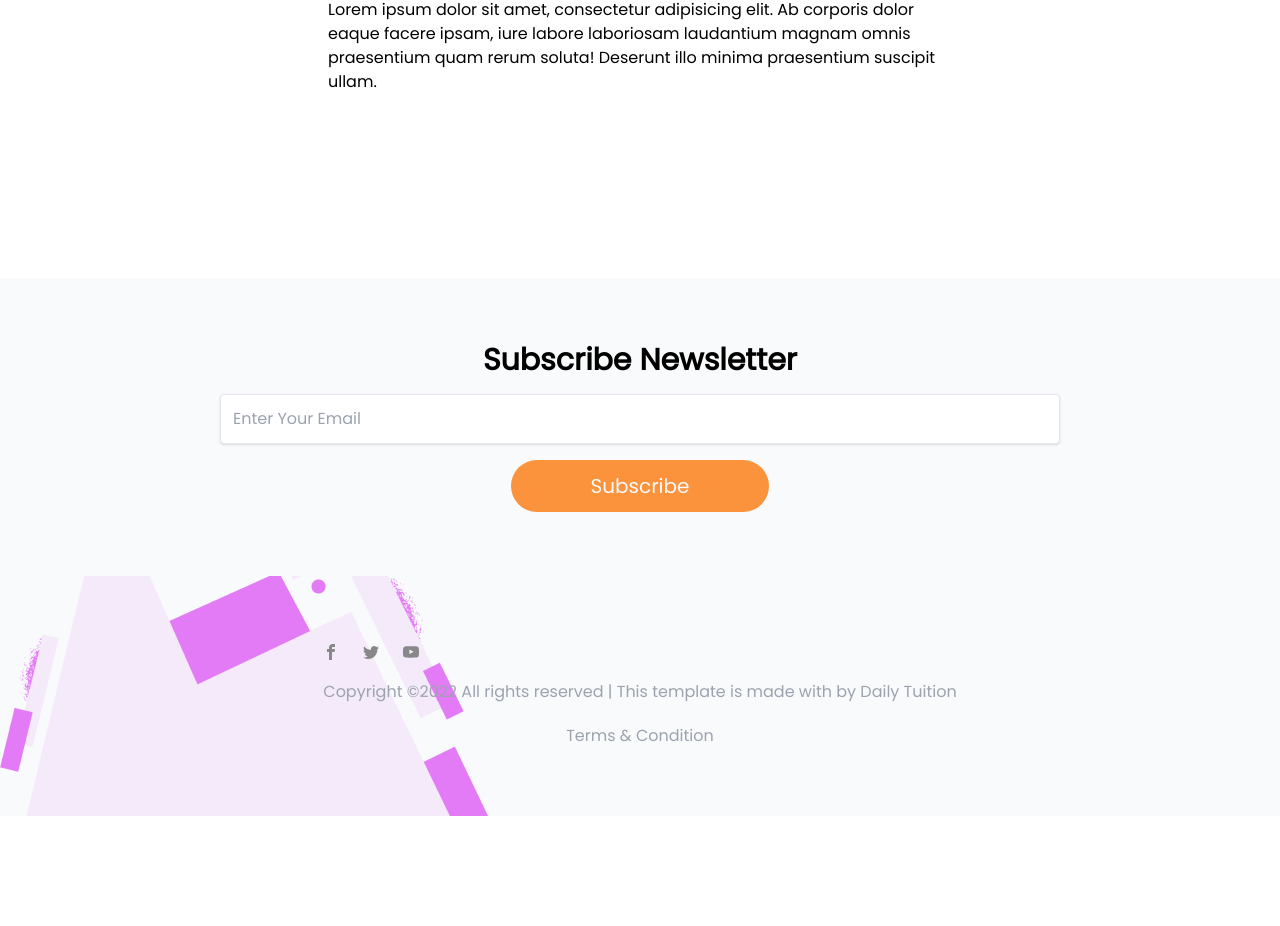
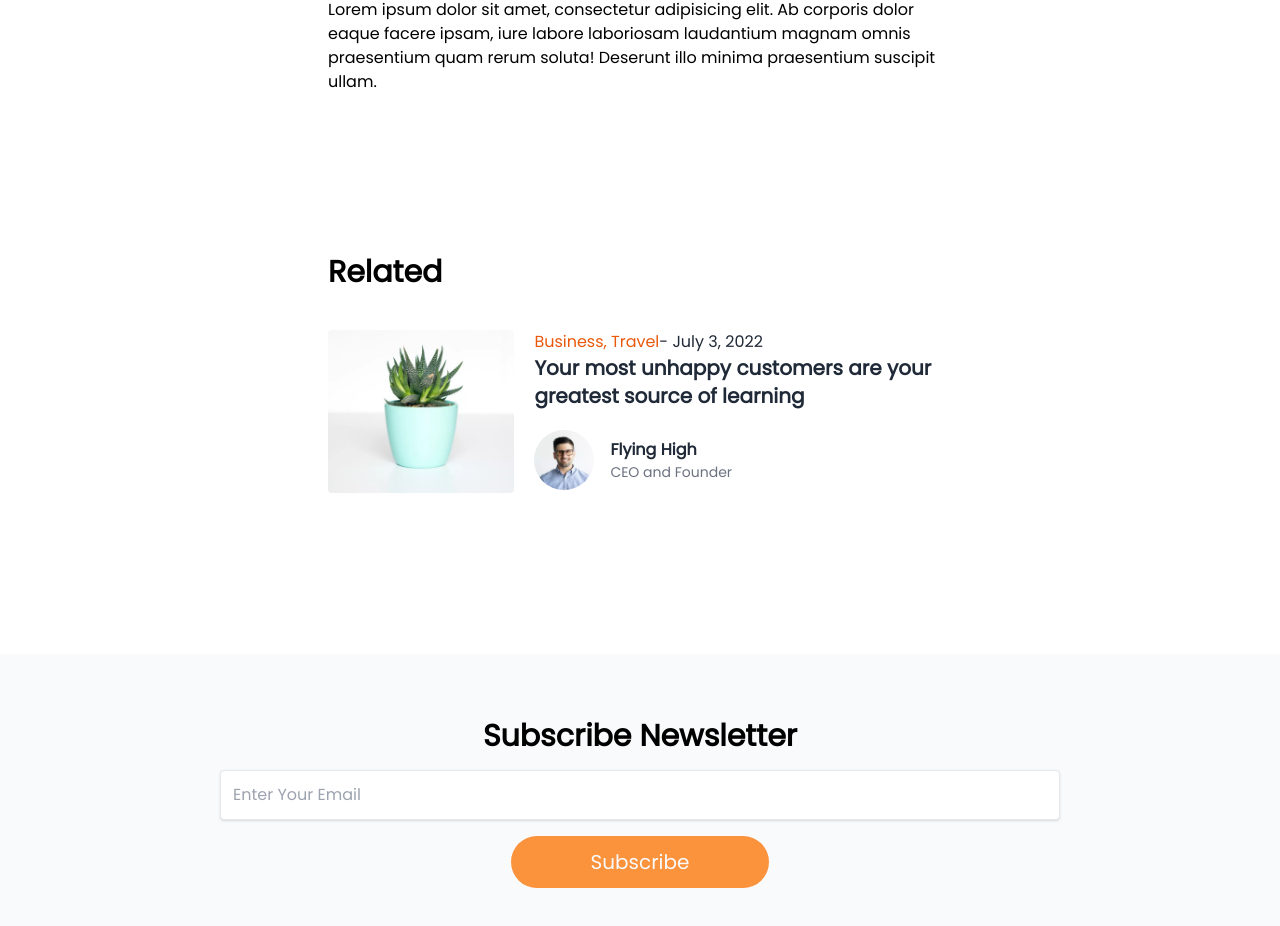
Before and after one commit to sushmoyr/next_blog, a Next.js app: page /posts/page in a window 1280 px wide. Shown: the part 1454-2380 px from the top of the page. Before the commit the page ends 2270 px from the top, so only its background shows below. Built offline with nearby package versions, Linux system fonts and the light colour scheme.

Commit message:
related component

```diff
--- /dev/null
+++ b/components/_child/related.js
@@ -0,0 +1,39 @@
+import React from 'react';
+import Link from "next/link";
+import Image from "next/image";
+import Author from "./author";
+
+function Related(props) {
+    return (
+        <section className="pt-20">
+            <h1 className="font-bold text-3xl py-10">
+                Related
+            </h1>
+            <div className="flex flex-col gap-10">
+                {Post()}
+            </div>
+        </section>
+    );
+}
+
+function Post() {
+    return (
+        <div className="flex gap-5">
+            <div className="image flex flex-col justify-start">
+                <Link href={"/"}> <Image src={"/images/img1.jpg"} className="rounded" width={300} height={200} /> </Link>
+            </div>
+            <div className="info flex justify-center flex-col">
+                <div className="cat">
+                    <Link href={"/"} className="text-orange-600 hover:text-orange-800">Business, Travel</Link>
+                    <Link href={"/"} className="text-gray-800 hover:text-gray-600">- July 3, 2022 </Link>
+                </div>
+                <div className="title">
+                    <Link href={"/"} className="text-xl font-bold text-gray-800 hover:text-gray-600">Your most unhappy customers are your greatest source of learning </Link>
+                </div>
+                <Author></Author>
+            </div>
+        </div>
+    )
+}
+
+export default Related;
--- a/pages/posts/page.js
+++ b/pages/posts/page.js
@@ -2,6 +2,7 @@ import React from 'react';
 import Format from '../../layout/format';
 import Author from "../../components/_child/author";
 import Image from "next/image";
+import Related from "../../components/_child/related";
 
 function Page(props) {
     return (
@@ -42,6 +43,7 @@ function Page(props) {
                     </p>
 
                 </div>
+                <Related/>
             </section>
         </Format>
     );
```
